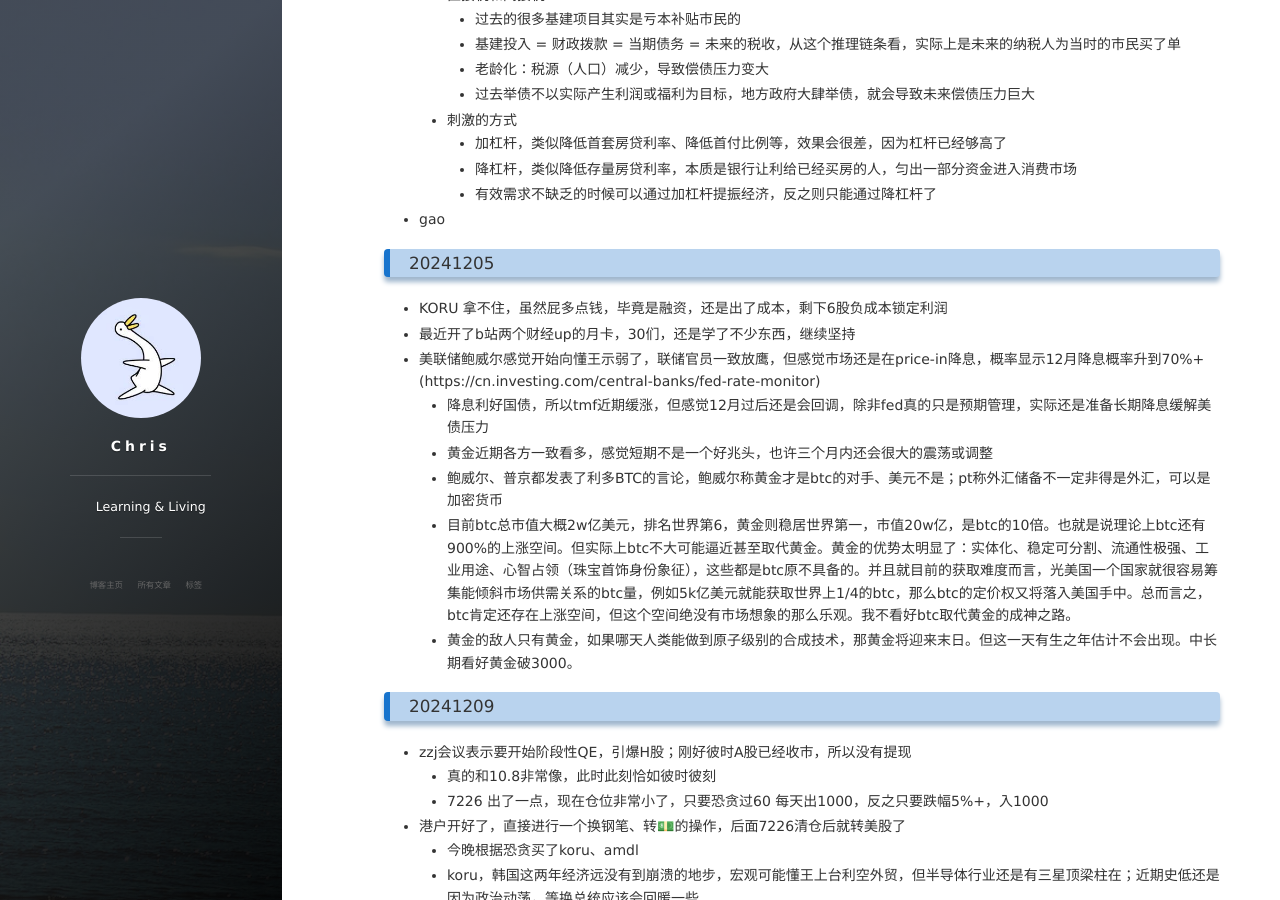
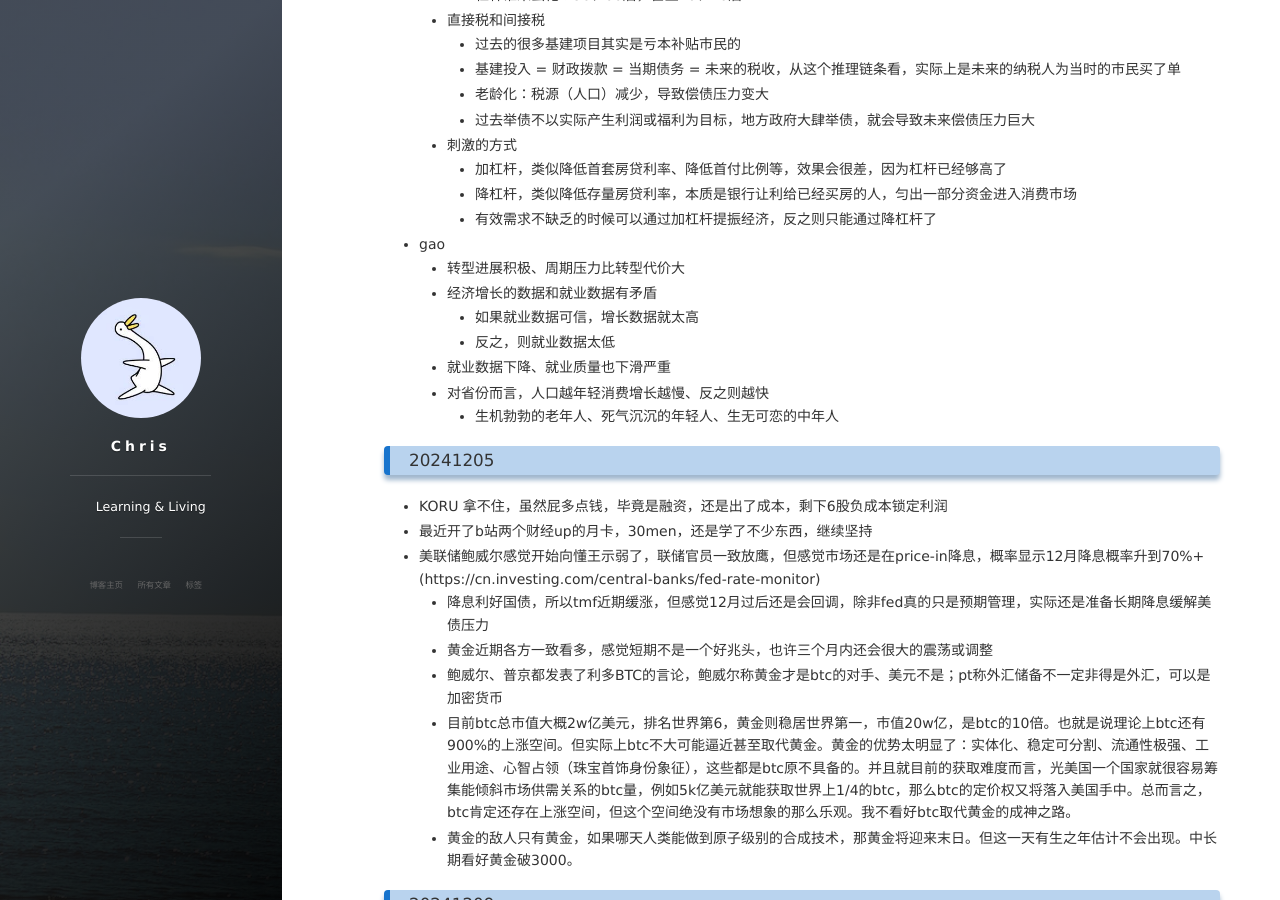
Before and after one commit to CHRisXman/CHRisXman.github.io, a Jekyll site: the page built from _posts/2024-12-04-essay-202412-finance-news.md, in a window 1280 px wide and 900 px high, scrolled down 1364 px. Built offline with Jekyll 4.4.1, drawn with Linux system fonts in a browser that asks for light colours; nearby versions of some CDN libraries; some of the changed text lies outside the part shown.

Commit message:
update post

```diff
--- a/_posts/2024-12-04-essay-202412-finance-news.md
+++ b/_posts/2024-12-04-essay-202412-finance-news.md
@@ -50,11 +50,18 @@ category: 财经
         * 降杠杆，类似降低存量房贷利率，本质是银行让利给已经买房的人，匀出一部分资金进入消费市场
         * 有效需求不缺乏的时候可以通过加杠杆提振经济，反之则只能通过降杠杆了
 + gao
+    - 转型进展积极、周期压力比转型代价大
+    - 经济增长的数据和就业数据有矛盾
+        * 如果就业数据可信，增长数据就太高
+        * 反之，则就业数据太低
+    - 就业数据下降、就业质量也下滑严重
+    - 对省份而言，人口越年轻消费增长越慢、反之则越快
+        * 生机勃勃的老年人、死气沉沉的年轻人、生无可恋的中年人
 
 
 ### 20241205
 + KORU 拿不住，虽然屁多点钱，毕竟是融资，还是出了成本，剩下6股负成本锁定利润
-+ 最近开了b站两个财经up的月卡，30们，还是学了不少东西，继续坚持
++ 最近开了b站两个财经up的月卡，30men，还是学了不少东西，继续坚持
 + 美联储鲍威尔感觉开始向懂王示弱了，联储官员一致放鹰，但感觉市场还是在price-in降息，概率显示12月降息概率升到70%+(https://cn.investing.com/central-banks/fed-rate-monitor)
     - 降息利好国债，所以tmf近期缓涨，但感觉12月过后还是会回调，除非fed真的只是预期管理，实际还是准备长期降息缓解美债压力
     - 黄金近期各方一致看多，感觉短期不是一个好兆头，也许三个月内还会很大的震荡或调整
@@ -178,5 +185,11 @@ category: 财经
     - 左侧交易风险大，但汇报比右侧交易高
 
 
+### 20241223
++ HK.02121今天趁kt值60+出了一部分，收市前又低价买回来了，后面就这样日内做T吧
+    - 对于个股，开盘的kt值做base，日内如果破60就卖出，回调到T价格以下就买回
+    - 等盈利之后，kt值再突破就完全抛掉吧
+
+
 + 怎么理解期权iv值
 + 什么是Hedge Fund
```
Also changed, not shown: other parts of _posts/2024-12-04-essay-202412-finance-news.md (+1 -1 lines).
